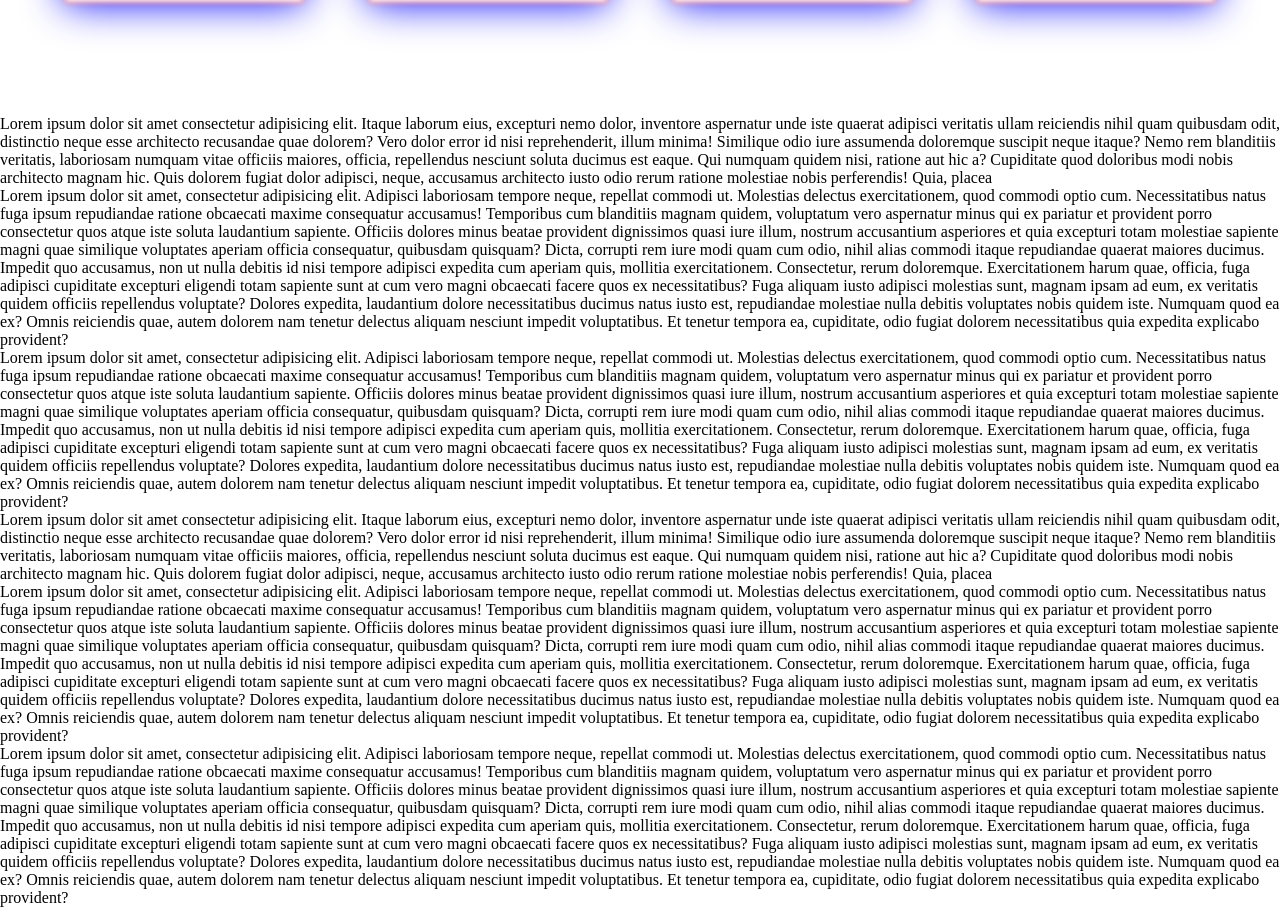
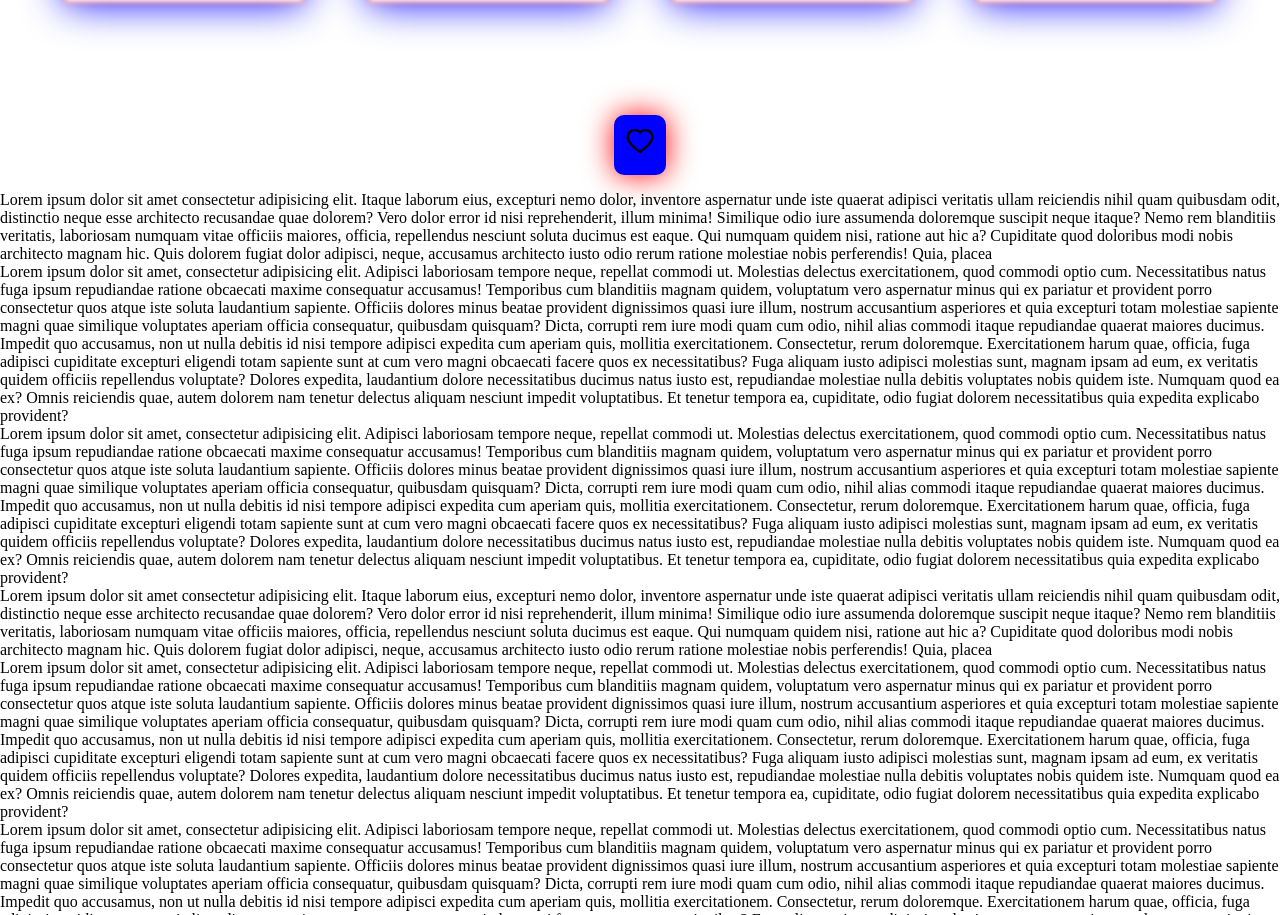
Before and after one commit to diego-monfort-landolt/Landoltdiego, a React (Vite) app: page / in a window 1280 px wide. Shown: the part 1711-2626 px from the top of the page. Built offline with nearby package versions, Linux system fonts and the light colour scheme.

Commit message:
added confetti and like btn

```diff
--- a/package.json
+++ b/package.json
@@ -13,6 +13,7 @@
     "@emotion/react": "^11.11.1",
     "@emotion/styled": "^11.11.0",
     "@mui/material": "^5.14.15",
+    "canvas-confetti": "^1.9.0",
     "framer-motion": "^10.16.4",
     "react": "^18.2.0",
     "react-dom": "^18.2.0",
--- a/src/component/Card.jsx
+++ b/src/component/Card.jsx
@@ -3,9 +3,15 @@ import { motion } from 'framer-motion'
 import '../component/Card.css'
 import Diego from '../images/diego-landolt.png'
 
+
 const Card = () => {
 
   const [isOpen, setIsOpen] = useState(false)
+
+
+  const heart = () => {
+    setLike(innerHTML.style.color = 'red')
+  }
 
   return (
     <>
--- a/src/pages/Home.css
+++ b/src/pages/Home.css
@@ -77,3 +77,28 @@
 
   filter: blur(0);
 }
+.likebtn {
+  text-align: center;
+  margin: 1rem;
+}
+.like-button {
+  font-size: 2rem;
+  color:  #000;
+  text-align: center;
+  justify-content: center;
+  padding: 10px;
+  border-radius: 10px;
+  border: none;
+  background-color: blue;
+  box-shadow: 0 0 30px red;
+
+}
+.liked {
+  font-weight: bold;
+  color: dark;
+  background-color: red;
+  box-shadow: 0px 0px 40px blue;
+  border-radius: 10px;
+  width: 10%;
+  border: 1px solid blue;
+}
--- a/src/pages/Home.jsx
+++ b/src/pages/Home.jsx
@@ -1,12 +1,21 @@
-import React from 'react'
+import React, { useState } from 'react'
 import Typewriter from 'typewriter-effect'
 import './Home.css'
 import Card from '../component/Card'
 import { AiFillGithub, AiFillLinkedin } from "react-icons/ai";
 import ExpSlider from '../component/ExpSlider';
 import Works from '../component/Works/Works';
+import { AiOutlineHeart } from "react-icons/ai";
+import confetti from 'canvas-confetti';
 
 export const Home = () => {
+  const [like, setLike] = useState(100),
+    [isLike, setIsLike] = useState(false),
+    onLikeButtonClick = () => {
+      setLike(like + (isLike ? -1 : 1));
+      setIsLike(!isLike);
+      confetti()
+    };
 
   return (
     <>
@@ -42,6 +51,16 @@ export const Home = () => {
         <ExpSlider />
 
         <Works />
+        <div className='likebtn'>
+          <button
+            className={"like-button " + (isLike ? "liked" : "")}
+            onClick={onLikeButtonClick}
+          >
+            {<AiOutlineHeart />}
+          </button>
+
+        </div>
+
 
         <div className='texto'>
 
```
Also changed, not shown: 1 other file (tests, documents, lock files or other folders). Lines whose indentation alone changed are shown as unchanged.
